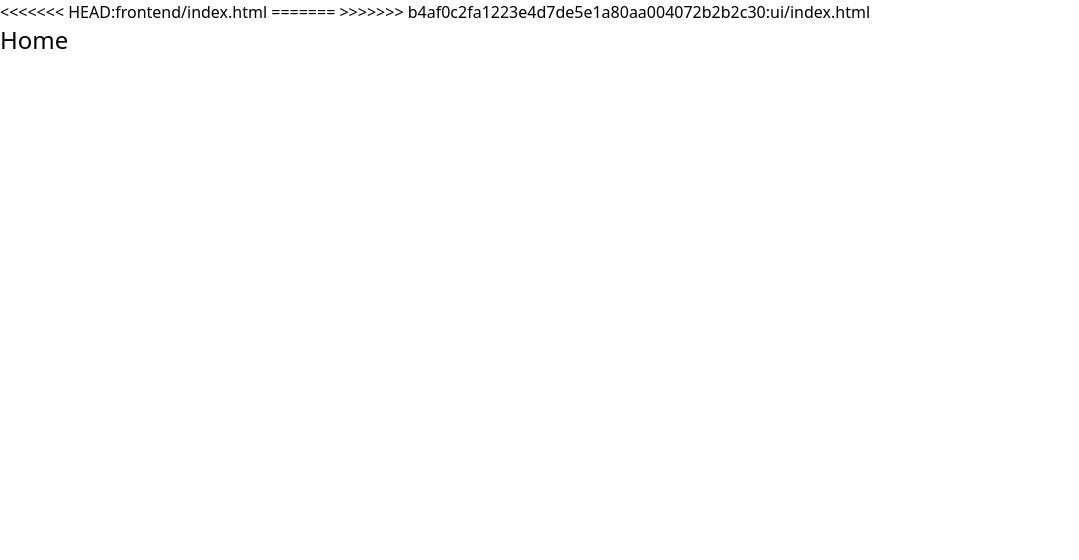
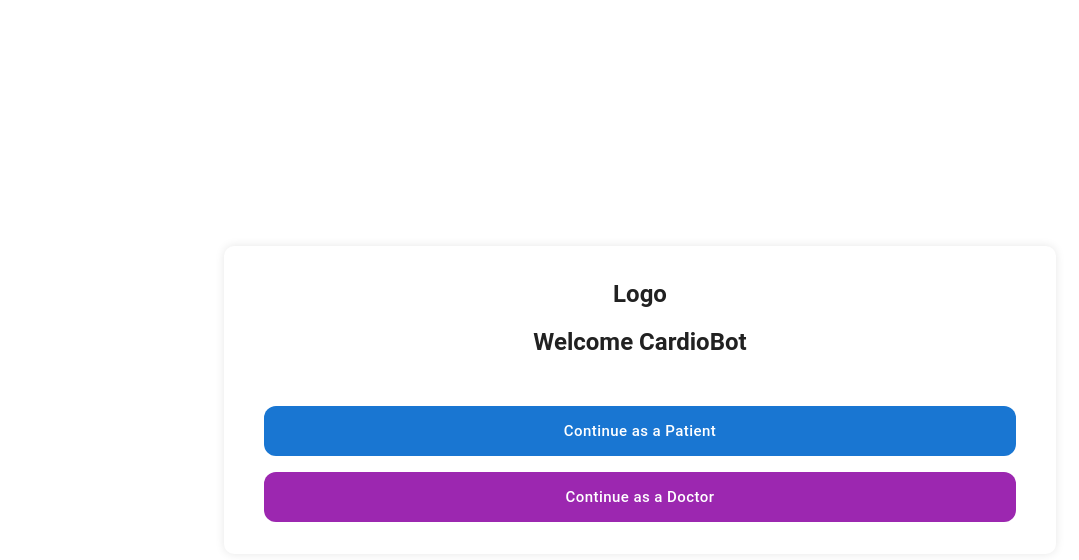
Before and after one commit to Isaac-web/Heart-AI, a React (Vite) app in the folder frontend/: page / in a window 1280 px wide. Shown: the top 560 px of the page, without its empty margins (0-1079 px from the left). Built offline with nearby package versions, Linux system fonts and the light colour scheme.

Commit message:
Add Welcome, Login and Register Pages

```diff
--- a/frontend/index.html
+++ b/frontend/index.html
@@ -1,14 +1,10 @@
-<!doctype html>
+<!DOCTYPE html>
 <html lang="en">
   <head>
     <meta charset="UTF-8" />
     <link rel="icon" type="image/svg+xml" href="/heartAi.svg" />
     <meta name="viewport" content="width=device-width, initial-scale=1.0" />
-<<<<<<< HEAD:frontend/index.html
-    <title>Vite + React + TS</title>
-=======
     <title>HeartAi</title>
->>>>>>> b4af0c2fa1223e4d7de5e1a80aa004072b2b2c30:ui/index.html
   </head>
   <body>
     <div id="root"></div>
--- a/frontend/package.json
+++ b/frontend/package.json
@@ -10,6 +10,11 @@
     "preview": "vite preview"
   },
   "dependencies": {
+    "@emotion/react": "^11.11.4",
+    "@emotion/styled": "^11.11.5",
+    "@fontsource/roboto": "^5.0.13",
+    "@mui/icons-material": "^5.15.15",
+    "@mui/material": "^5.15.15",
     "react": "^18.2.0",
     "react-dom": "^18.2.0",
     "react-router-dom": "^6.23.0"
--- a/frontend/src/App.tsx
+++ b/frontend/src/App.tsx
@@ -1,46 +1,19 @@
-// libraries
-import { BrowserRouter as Router, Routes, Route } from "react-router-dom";
+import { BrowserRouter as Router, Routes, Route } from 'react-router-dom';
 
-// components
-import Home from "@/pages/home/Home";
-import Login from "@/pages/auth/Login";
-import Register from "@/pages/auth/Register";
-// import PageNotFound from "@/pages/errors/not_found/NotFound";
-import Protected from "@/pages/protected/Protected";
-
-// utils
-import {
-  HOME_PAGE,
-  LOGIN,
-  REGISTER,
-  ADMIN,
-  // PAGE_NOT_FOUND,
-  PATIENT,
-  CHAT_BOT,
-} from "@/utils/routes";
-
-// contexts
-import { AppContextProvider } from "@/contexts/AppContext";
-import Patient from "@/pages/patient/Patient";
-import Doctor from "@/pages/doctor/Doctor";
-import Chatbot from "@/pages/chatbot/Chatbot";
+import WelcomePage from '@/pages/WelcomePage';
+import { paths } from '@/utils/routes';
+import { AppContextProvider } from '@/contexts/AppContext';
+import Login from './pages/auth/Login';
+import Register from './pages/auth/Register';
 
 export default function App() {
   return (
     <AppContextProvider>
       <Router>
         <Routes>
-          <Route path={HOME_PAGE} element={<Home />} />
-          <Route path={LOGIN} element={<Login />} />
-          <Route path={REGISTER} element={<Register />} />
-          <Route element={<Protected allowedRoles={["patient"]} />}>
-            <Route path={PATIENT} element={<Patient />} />
-            <Route path={CHAT_BOT} element={<Chatbot />} />
-          </Route>
-          <Route element={<Protected allowedRoles={["doctor"]} />}>
-            <Route path={ADMIN} element={<Doctor />} />
-          </Route>
-          {/* <Route path={PAGE_NOT_FOUND} element={<PageNotFound />} /> */}
+          <Route path={paths.HOME_PAGE} element={<WelcomePage />} />
+          <Route path={paths.LOGIN} element={<Login />} />
+          <Route path={paths.REGISTER} element={<Register />} />
         </Routes>
       </Router>
     </AppContextProvider>
--- a/frontend/src/main.tsx
+++ b/frontend/src/main.tsx
@@ -1,10 +1,14 @@
-import React from 'react'
-import ReactDOM from 'react-dom/client'
-import App from './App.tsx'
-import './index.css'
+import React from 'react';
+import ReactDOM from 'react-dom/client';
+import App from './App.tsx';
+import { ThemeProvider } from '@mui/material';
+import './index.css';
+import theme from './theme.ts';
 
 ReactDOM.createRoot(document.getElementById('root')!).render(
   <React.StrictMode>
-    <App />
-  </React.StrictMode>,
-)
+    <ThemeProvider theme={theme}>
+      <App />
+    </ThemeProvider>
+  </React.StrictMode>
+);
--- /dev/null
+++ b/frontend/src/pages/WelcomePage.tsx
@@ -0,0 +1,79 @@
+import { Button, Grid, Paper, Typography, useTheme } from '@mui/material';
+import { useNavigate } from 'react-router-dom';
+
+const WelcomePage = () => {
+  const theme = useTheme();
+  const navigate = useNavigate();
+
+  return (
+    <Grid
+      container
+      justifyContent={'center'}
+      alignContent={'center'}
+      sx={{
+        height: '100vh',
+        width: '100%',
+        pl: theme.spacing(2),
+        pr: theme.spacing(2),
+      }}
+    >
+      <Grid item xs={12} md={8} xl={4}>
+        <Paper
+          sx={{
+            pt: theme.spacing(4),
+            pb: theme.spacing(4),
+            pl: theme.spacing(5),
+            pr: theme.spacing(5),
+          }}
+        >
+          <Grid
+            container
+            direction={'column'}
+            justifyContent={'center'}
+            alignItems={'center'}
+            sx={{ mb: theme.spacing(2) }}
+          >
+            <Grid item sx={{ mb: theme.spacing(2) }}>
+              <Typography align="center" variant="h5" fontWeight={'bold'}>
+                Logo
+              </Typography>
+            </Grid>
+            <Grid item>
+              <Typography
+                variant="h5"
+                fontWeight={'bold'}
+                sx={{ mb: theme.spacing(4) }}
+              >
+                Welcome CardioBot
+              </Typography>
+            </Grid>
+          </Grid>
+
+          <Grid container direction="column" spacing={2}>
+            <Grid item>
+              <Button
+                size="large"
+                variant="contained"
+                onClick={() => navigate('/login?userType=patient')}
+              >
+                Continue as a Patient
+              </Button>
+            </Grid>
+            <Grid item>
+              <Button
+                size="large"
+                variant="contained"
+                color="secondary"
+                onClick={() => navigate('/login?userType=doctor')}
+              >
+                Continue as a Doctor
+              </Button>
+            </Grid>
+          </Grid>
+        </Paper>
+      </Grid>
+    </Grid>
+  );
+};
+
+export default WelcomePage;
--- a/frontend/src/pages/auth/Login.tsx
+++ b/frontend/src/pages/auth/Login.tsx
@@ -1,5 +1,60 @@
+import {
+  Button,
+  Grid,
+  Paper,
+  TextField,
+  Typography,
+  useTheme,
+} from '@mui/material';
+
 const Login = () => {
-  return <div>Login</div>;
+  const theme = useTheme();
+  return (
+    <Grid
+      container
+      justifyContent={'center'}
+      alignContent={'center'}
+      sx={{
+        height: '100vh',
+        width: '100%',
+        pl: theme.spacing(2),
+        pr: theme.spacing(2),
+      }}
+    >
+      <Grid item xs={12} md={8} xl={4}>
+        <Paper
+          sx={{
+            pt: theme.spacing(4),
+            pb: theme.spacing(4),
+            pl: theme.spacing(5),
+            pr: theme.spacing(5),
+          }}
+        >
+          <Grid container direction="column" spacing={2}>
+            <Grid item>
+              <Grid container justifyContent={'center'} alignItems={'center'}>
+                <Typography variant="h5">Login</Typography>
+              </Grid>
+            </Grid>
+            <Grid item>
+              <TextField label="Email" />
+            </Grid>
+            <Grid item>
+              <Grid item>
+                <TextField label="Password" />
+              </Grid>
+            </Grid>
+
+            <Grid item>
+              <Button size="large" variant="contained">
+                Login
+              </Button>
+            </Grid>
+          </Grid>
+        </Paper>
+      </Grid>
+    </Grid>
+  );
 };
 
 export default Login;
--- a/frontend/src/pages/auth/Register.tsx
+++ b/frontend/src/pages/auth/Register.tsx
@@ -1,5 +1,62 @@
-const Register = () => {
-  return <div>Register</div>;
+import {
+  Button,
+  Grid,
+  Paper,
+  TextField,
+  Typography,
+  useTheme,
+} from '@mui/material';
+
+const Login = () => {
+  const theme = useTheme();
+  return (
+    <Grid
+      container
+      justifyContent={'center'}
+      alignContent={'center'}
+      sx={{
+        height: '100vh',
+        width: '100%',
+        pl: theme.spacing(2),
+        pr: theme.spacing(2),
+      }}
+    >
+      <Grid item xs={12} md={8} xl={4}>
+        <Paper
+          sx={{
+            pt: theme.spacing(4),
+            pb: theme.spacing(4),
+            pl: theme.spacing(5),
+            pr: theme.spacing(5),
+          }}
+        >
+          <Grid container direction="column" spacing={2}>
+            <Grid item>
+              <Grid container justifyContent={'center'} alignItems={'center'}>
+                <Typography variant="h5">Register</Typography>
+              </Grid>
+            </Grid>
+            <Grid item>
+              <TextField label="Name" />
+            </Grid>
+            <Grid item>
+              <TextField label="Email" />
+            </Grid>
+            <Grid item>
+              <Grid item>
+                <TextField label="Password" />
+              </Grid>
+            </Grid>
+            <Grid item>
+              <Button size="large" variant="contained">
+                Register
+              </Button>
+            </Grid>
+          </Grid>
+        </Paper>
+      </Grid>
+    </Grid>
+  );
 };
 
-export default Register;
+export default Login;
--- /dev/null
+++ b/frontend/src/theme.ts
@@ -0,0 +1,40 @@
+import { createTheme } from '@mui/material';
+
+const theme = createTheme({
+  components: {
+    MuiButton: {
+      defaultProps: {
+        fullWidth: true,
+      },
+      styleOverrides: {
+        root: {
+          borderRadius: 10,
+          boxShadow: 'none',
+          textTransform: 'none',
+        },
+        sizeLarge: {
+          padding: 12,
+          borderRadius: 12,
+        },
+      },
+    },
+    MuiPaper: {
+      styleOverrides: {
+        root: {
+          borderRadius: 10,
+        },
+        elevation: {
+          boxShadow: '0 0 10px rgba(0, 0, 0, 0.1)',
+        },
+      },
+    },
+    MuiTextField: {
+      defaultProps: {
+        fullWidth: true,
+      },
+    },
+  },
+  palette: {},
+});
+
+export default theme;
--- a/frontend/src/utils/routes.ts
+++ b/frontend/src/utils/routes.ts
@@ -1,7 +1,9 @@
-export const HOME_PAGE = "/";
-export const LOGIN = "/login";
-export const REGISTER = "/register";
-export const ADMIN = "/admin";
-export const PATIENT = "/patient";
-export const PAGE_NOT_FOUND = "*";
-export const CHAT_BOT = "/chatbot";
+export enum paths {
+  HOME_PAGE = '/',
+  LOGIN = '/login',
+  REGISTER = '/register',
+  ADMIN = '/admin',
+  PATIENT = '/patient',
+  PAGE_NOT_FOUND = '*',
+  CHAT_BOT = '/chatbot',
+}
```
Also changed, not shown: 1 other file (tests, documents, lock files or other folders).
